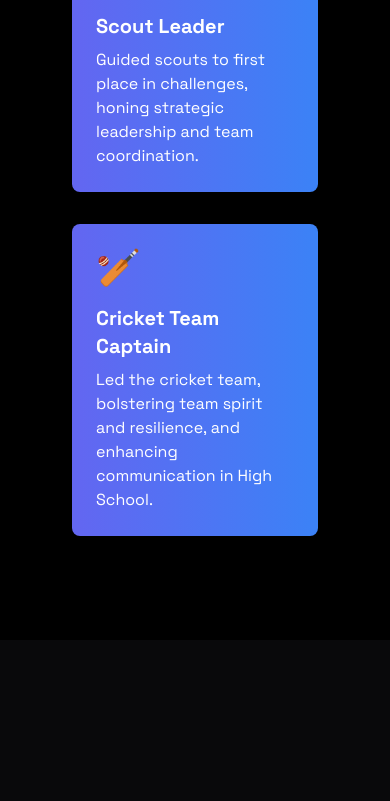
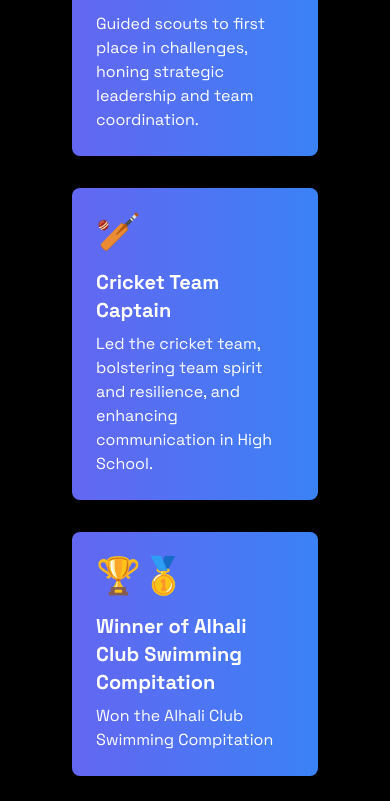
Before and after one commit to Ahthe/myportfolio-ahthe, a Next.js app: page / in a window 390 px wide. Shown: the part 8063-8864 px from the top of the page. Before the commit the page ends 8703 px from the top, so only its background shows below. Built offline with nearby package versions, Linux system fonts and the light colour scheme.

Commit message:
added about me page

```diff
--- /dev/null
+++ b/app/(home)/components/AboutMe.tsx
@@ -0,0 +1,14 @@
+import React from 'react'
+import Title from './Title'
+
+export default function AboutMe() {
+
+    return (
+        <div className='max-w-5xl mx-auto px-8'>
+           <Title
+                  text="About Me 🫅" className='flex flex-col items-center justify-center'
+              />
+
+        </div>
+    )
+  }
--- a/app/(home)/components/Achievements.tsx
+++ b/app/(home)/components/Achievements.tsx
@@ -27,11 +27,21 @@ export default function Achievements() {
       description: 'Led the cricket team, bolstering team spirit and resilience, and enhancing communication in High School.',
       icon: '🏏',
     },
+    {
+        title: 'Winner of Alhali Club Swimming Compitation',
+        description: 'Won the Alhali Club Swimming Compitation',
+        icon: '🏆🥇',
+    },
+    {
+        title: 'House Captain',
+        description: 'Blue House Captain in my High School',
+        icon: '👨‍✈',
+    },
   ];
 
   return (
     <div className="max-w-5xl mx-auto px-8 py-16">
-      <Title text="Achievements 👑" className="flex flex-col items-center justify-center mb-12" />
+      <Title text="Achievements👑" className="flex flex-col items-center justify-center mb-12" />
       <div className="grid grid-cols-1 md:grid-cols-2 lg:grid-cols-3 gap-8">
         {achievements.map((achievement, index) => (
           <motion.div
--- a/app/(home)/components/Navbar.tsx
+++ b/app/(home)/components/Navbar.tsx
@@ -48,7 +48,8 @@ export default function Navbar() {
                     <Link
                         href={social.Link}
                         key={index}
-                        aria-label={social.Label}>
+                        aria-label={social.Label}
+                        target="_blank">
                 <Icon className='w-5 h-5 hover:scale-125 transition-all' />
              </Link>
              );
--- a/app/(home)/components/Projects.tsx
+++ b/app/(home)/components/Projects.tsx
@@ -92,7 +92,7 @@ export default function Projects() {
 
                 return (
 
-                    <Link href={project.link} key={index}>
+                    <Link href={project.link} key={index} target="_blank">
                     <div
                         className={cn(
                             "p-1 rounded-md",
--- a/app/(home)/components/floatingNavLinks.tsx
+++ b/app/(home)/components/floatingNavLinks.tsx
@@ -6,6 +6,7 @@ import { SiFuturelearn } from "react-icons/si";
 import { MdOutlineWork } from "react-icons/md";
 import { GoProject } from "react-icons/go";
 import { BiSolidTrophy } from "react-icons/bi";
+import { cn } from "@/lib/utils";
 
 export function FloatingNavDemo({ sectionRefs }: { sectionRefs: any }) {
   const navItems = [
@@ -42,6 +43,21 @@ export function FloatingNavDemo({ sectionRefs }: { sectionRefs: any }) {
         <BiSolidTrophy className="h-4 w-4 text-neutral-500 dark:text-white" />
       ),
     },
+
+       // Add the "About Me" button here
+       {
+        name: "About Me",
+        ref: sectionRefs.aboutmeSection,
+        icon: <IconUser className="h-4 w-4 text-neutral-500 dark:text-white" />,
+        className: cn(
+          "border text-xs font-medium border-neutral-200 dark:border-white/[0.2] text-black dark:text-white px-3 py-1.5 rounded-full relative",
+          "hidden sm:inline-flex items-center space-x-1"
+        ),
+        underline: (
+          <span className="absolute inset-x-5 w-1/2 mx-auto -bottom-px bg-gradient-to-r from-transparent via-blue-500 to-transparent h-px" />
+        ),
+      },
+
   ];
 
   return (
--- a/app/(home)/page.tsx
+++ b/app/(home)/page.tsx
@@ -10,6 +10,7 @@ import { FloatingNav } from "@/components/ui/floating-navbar";
 import { FloatingNavDemo } from "./components/floatingNavLinks";
 import Experience from "./components/Experience";
 import Achievements from "./components/Achievements";
+import AboutMe from "./components/AboutMe";
 
 export default function Page() {
   const heroSectionRef = useRef(null);
@@ -17,6 +18,7 @@ export default function Page() {
   const projectsSectionRef = useRef(null);
   const experienceSectionRef = useRef(null);
   const achievementsSectionRef = useRef(null);
+  const aboutmeSectionRef = useRef(null);
   return (
     <div>
       <CursorBlob />
@@ -33,6 +35,7 @@ export default function Page() {
                 projectsSection: projectsSectionRef,
                 experienceSection: experienceSectionRef,
                 achievementsSection: achievementsSectionRef,
+                aboutmeSection: aboutmeSectionRef,
               }}
             />
             <HeroSection />
@@ -57,6 +60,11 @@ export default function Page() {
             <Achievements />
           </div>
           </div>
+          <div className="max-w-7xl mx-auto p-5 mt-19">
+          <div ref={aboutmeSectionRef}>
+            <AboutMe />
+          </div>
+          </div>
         </div>
       </div>
     </div>
--- a/components/ui/floating-navbar.tsx
+++ b/components/ui/floating-navbar.tsx
@@ -76,7 +76,7 @@ export const FloatingNav = ({
         duration: 0.2,
       }}
       className={cn(
-          "flex max-w-fit fixed top-2 inset-x-0 mx-auto border border-transparent dark:border-white/[0.2] rounded-full dark:bg-black bg-white shadow-[0px_2px_3px_-1px_rgba(0,0,0,0.1),0px_1px_0px_0px_rgba(25,28,33,0.02),0px_0px_0px_1px_rgba(25,28,33,0.08)] z-[5000] pr-2 pl-4 py-2 items-center justify-center space-x-4",
+        "flex max-w-fit fixed top-2 inset-x-0 mx-auto border border-transparent dark:border-white/[0.2] rounded-full dark:bg-black bg-white shadow-[0px_2px_3px_-1px_rgba(0,0,0,0.1),0px_1px_0px_0px_rgba(25,28,33,0.02),0px_0px_0px_1px_rgba(25,28,33,0.08)] z-[5000] pr-3 pl-4 py-2 items-center justify-center space-x-4",
         className
       )}
     >
@@ -85,17 +85,15 @@ export const FloatingNav = ({
           key={`link=${idx}`}
           onClick={() => handleNavItemClick(navItem.ref)}
           className={cn(
-              "relative dark:text-neutral-50 items-center flex space-x-1 text-neutral-600 dark:hover:text-neutral-300 hover:text-neutral-500"
+            "relative dark:text-neutral-50 items-center flex space-x-1 text-neutral-600 dark:hover:text-neutral-300 hover:text-neutral-500 text-xs",
+            navItem.className
           )}
         >
           <span className="block sm:hidden">{navItem.icon}</span>
-            <span className="hidden sm:block text-sm">{navItem.name}</span>
+          <span className="hidden sm:block">{navItem.name}</span>
+          {navItem.underline}
         </button>
       ))}
-        <button className="border text-sm font-medium relative border-neutral-200 dark:border-white/[0.2] text-black dark:text-white px-4 py-2 rounded-full">
-          <span>Login</span>
-          <span className="absolute inset-x-0 w-1/2 mx-auto -bottom-px bg-gradient-to-r from-transparent via-blue-500 to-transparent h-px" />
-        </button>
     </motion.div>
   </AnimatePresence>
   );
```
Lines whose indentation alone changed are shown as unchanged.
